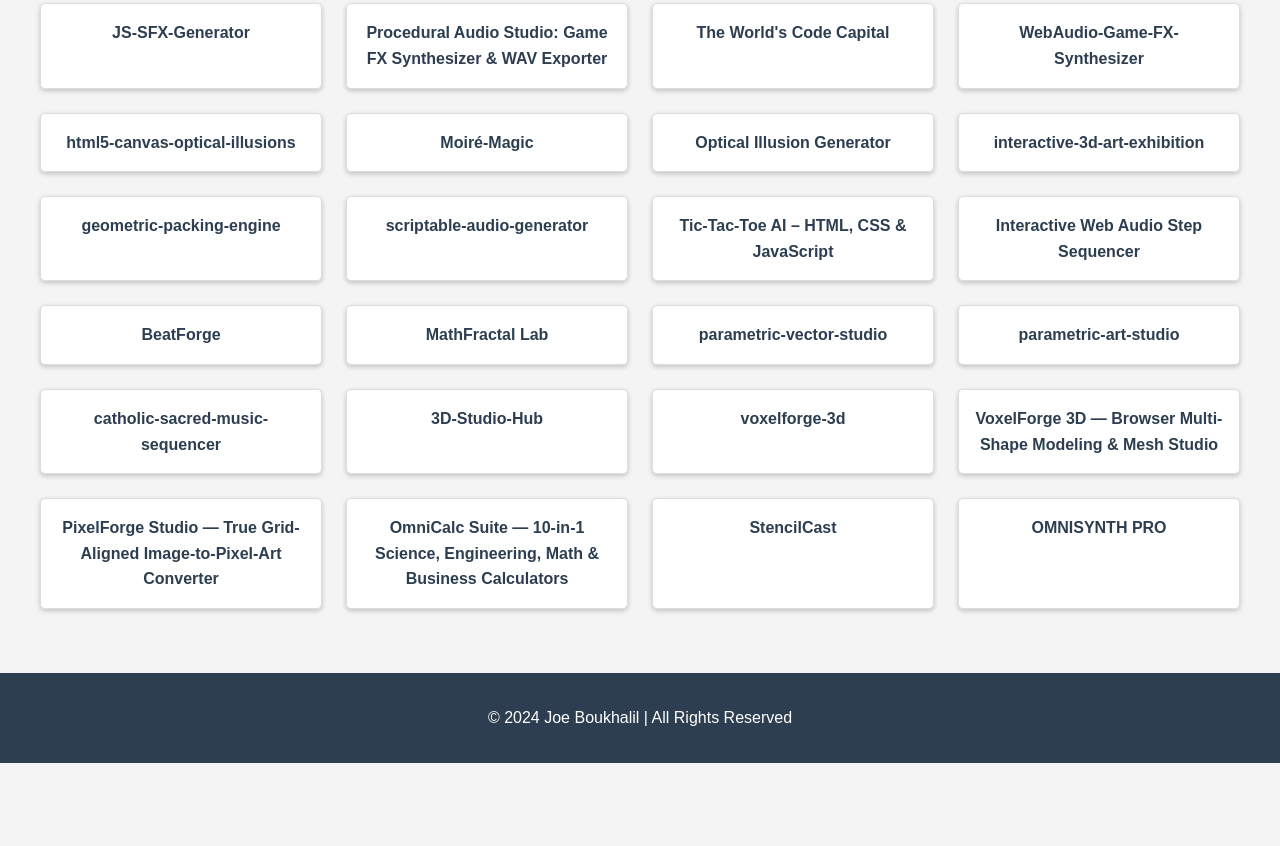
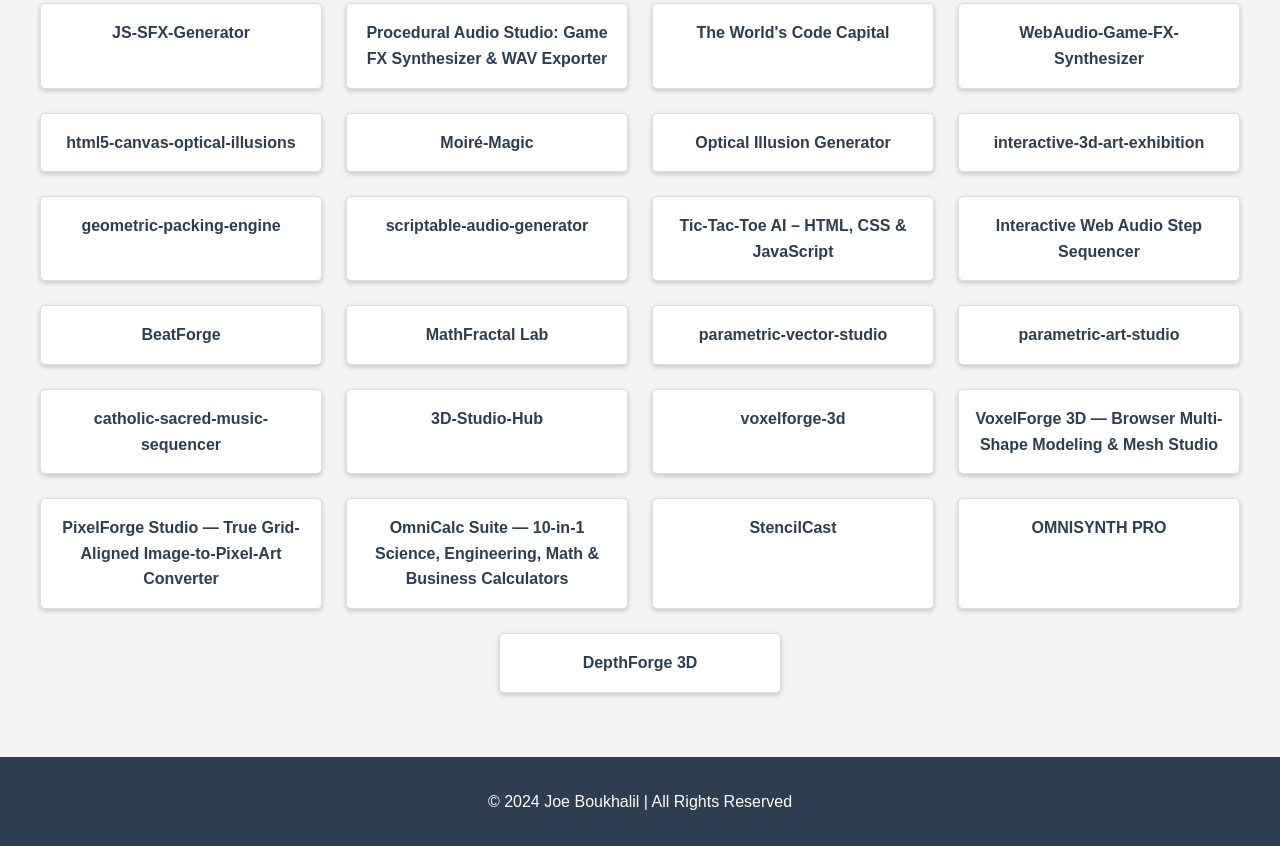
Before and after one commit to Joeboukhalil/Joeboukhalil.github.io, a plain HTML site: page index.html in a window 1280 px wide. Shown: the part 2633-3479 px from the top of the page. Before the commit the page ends 3396 px from the top, so only its background shows below. Drawn offline with Linux system fonts and the light colour scheme.

Commit message:
Add DepthForge 3D portfolio item link

```diff
--- a/index.html
+++ b/index.html
@@ -412,6 +412,9 @@
       <div class="portfolio-item">
         <a href="https://joeboukhalil.github.io/OMNISYNTH-PRO/"-blank">OMNISYNTH PRO</a>
       </div>
+      <div class="portfolio-item">
+        <a href="https://joeboukhalil.github.io/DepthForge-3D/"-blank">DepthForge 3D</a>
+      </div>
     </section>
   </main>
 
```
